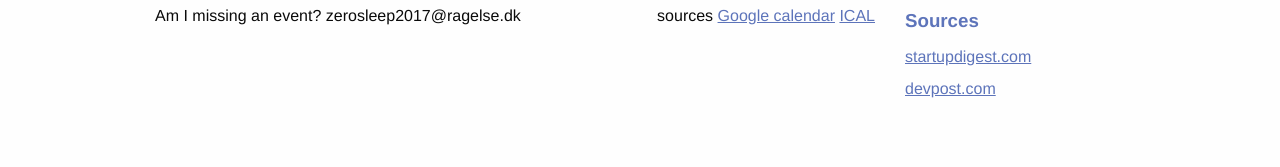
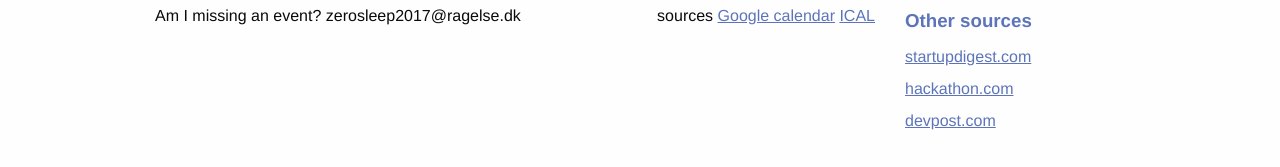
Before and after one commit to johncoffee/zerosleep, a website: page index.html in a window 1280 px wide. Shown: the part 569-736 px from the top of the page. Drawn offline with Linux system fonts and the light colour scheme.

Commit message:
update other sources

```diff
--- a/index.html
+++ b/index.html
@@ -116,13 +116,14 @@
                     <a href="https://www.facebook.com/copenhagenstartupweekend/">Startup Weekend</a>
                 </p>
 
-                <h3>Sources</h3>
+                <h3>Other sources</h3>
                 <p class="list-item">
-                    <a href="https://www.startupdigest.com/digests/copenhagen">startupdigest.com</a><br>
-                </p>
+                    <a href="https://www.startupdigest.com/digests/copenhagen">startupdigest.com</a>
                 <p class="list-item">
-                    <a href="https://devpost.com/hackathons?utf8=%E2%9C%93&search=denmark&challenge_type=in-person&sort_by=Recently+Added">devpost.com</a>
-                </p>
+                    <a href="https://www.hackathon.com">hackathon.com</a>
+                <p class="list-item">
+                    <a href="https://devpost.com/hackathons?utf8=%E2%9C%93&search=denmark&challenge_type=in-person&sort_by=Recently+Added">
+                        devpost.com</a>
             </article>
         </section>
     </div>
```
